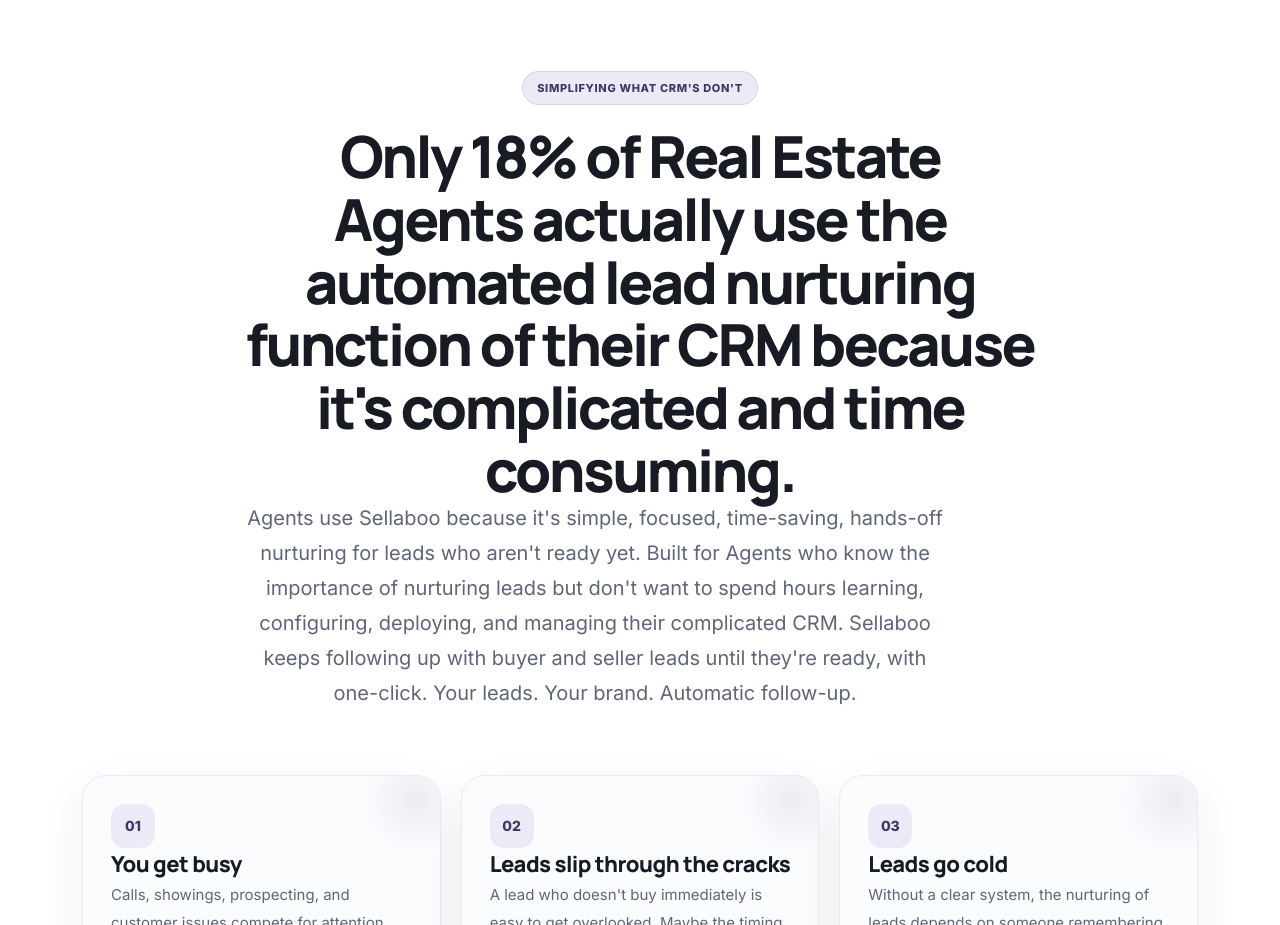
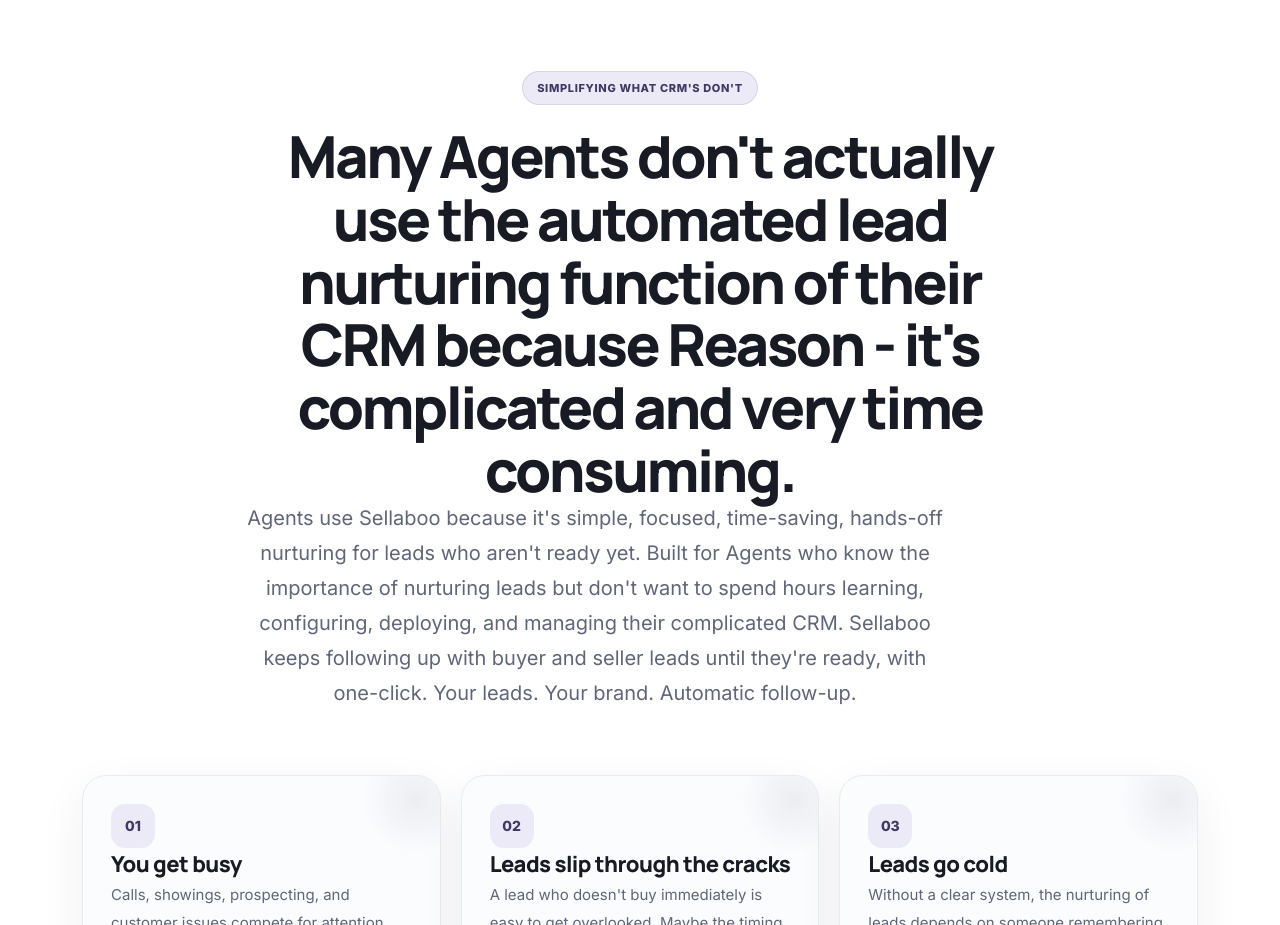
Before and after one commit to Sellaboo-dev/sellaboo-marketing, a Next.js app: page / in a window 1280 px wide. Shown: the part 1120-2045 px from the top of the page. Built offline with nearby package versions, Linux system fonts and the light colour scheme.

Commit message:
Changed text in the Problem section.

```diff
--- a/components/sections/ProblemSection.tsx
+++ b/components/sections/ProblemSection.tsx
@@ -55,8 +55,9 @@
           </div>
 
           <h2 className="font-[var(--font-heading)] text-[clamp(36px,5vw,58px)] font-extrabold leading-[1.08] tracking-[-0.045em] text-[var(--color-heading)]">
-            Only 18% of Real Estate Agents actually use the automated
-            lead nurturing function of their CRM because it's complicated and time consuming.
+            Many Agents don't actually use the automated
+            lead nurturing function of their CRM because
+            Reason - it's complicated and very time consuming.
             </h2>
 
           <p className="mx-auto mt-6 max-w-[700px] text-[clamp(17px,1.6vw,20px)] leading-[1.75] text-[var(--color-body)]">
```
